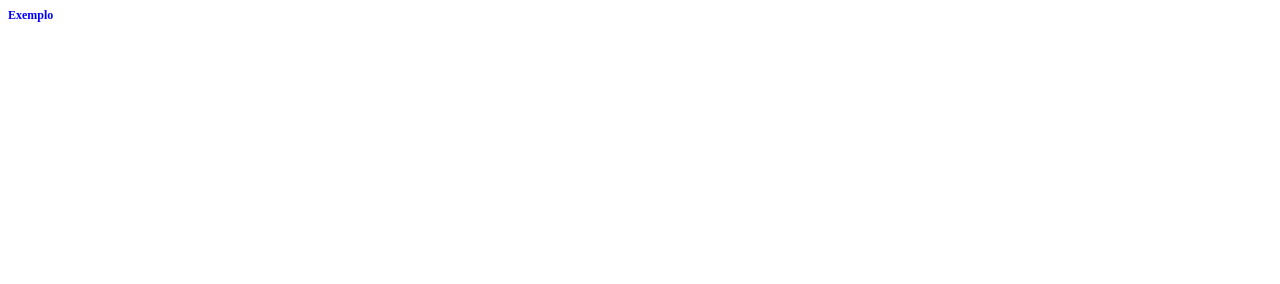
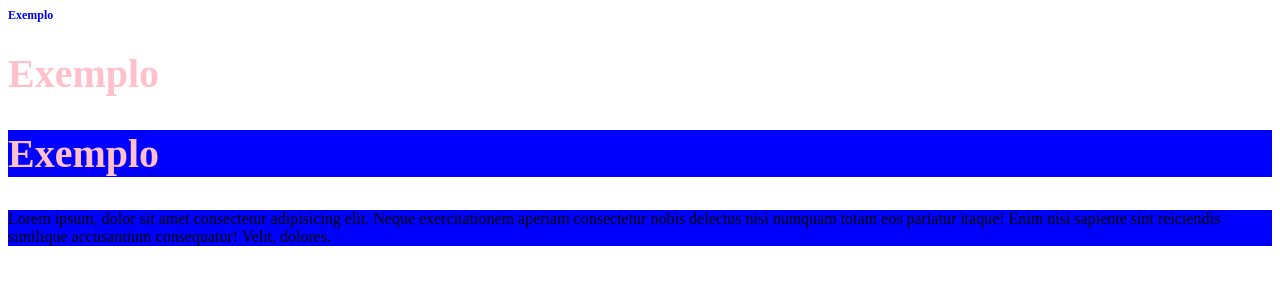
Before and after one commit to mlazza/paginacao, a plain HTML site: page seletor.html in a window 1280 px wide. Drawn offline with Linux system fonts and the light colour scheme.

Commit message:
updating code

```diff
--- a/seletor.html
+++ b/seletor.html
@@ -10,10 +10,24 @@
             color: blue;
             font-size: 12px;
         }
+        .meu-h2{
+            color: pink;
+            font-size: 40px;
+        }
+        .meu-h2-negrito{
+            background-color: blue;
+        }
+
+        #meuId {
+
+        }
     </style>
 </head>
 <body>
     <h1>Exemplo</h1>
+    <h1 class="meu-h2">Exemplo</h1>
+    <h2 class="meu-h2 meu-h2-negrito">Exemplo</h2>
+    <p class="meu-h2-negrito">Lorem ipsum, dolor sit amet consectetur adipisicing elit. Neque exercitationem aperiam consectetur nobis delectus nisi numquam totam eos pariatur itaque! Enim nisi sapiente sint reiciendis similique accusantium consequatur! Velit, dolores.</p>
 
 </body>
 </html>
```
